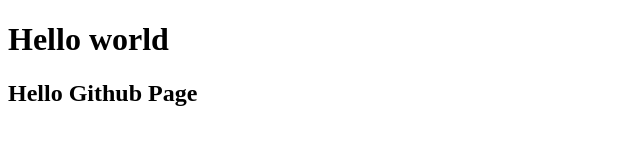
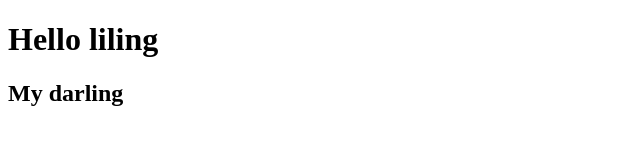
Before and after one commit to longbinyuankang/longbinyuankang.github.io, a plain HTML site: page index.html in a window 1280 px wide. Shown: the whole page, without its empty margins (0-640 px from the left). Drawn offline with Linux system fonts and the light colour scheme.

Commit message:
Update index.html

```diff
--- a/index.html
+++ b/index.html
@@ -4,7 +4,7 @@
   <title>hello</title>
 </head>
 <body>
-    <h1>Hello world</h1>
-    <h2>Hello Github Page</h2>
+    <h1>Hello liling</h1>
+    <h2>My darling</h2>
 </body>
 </html>
```
